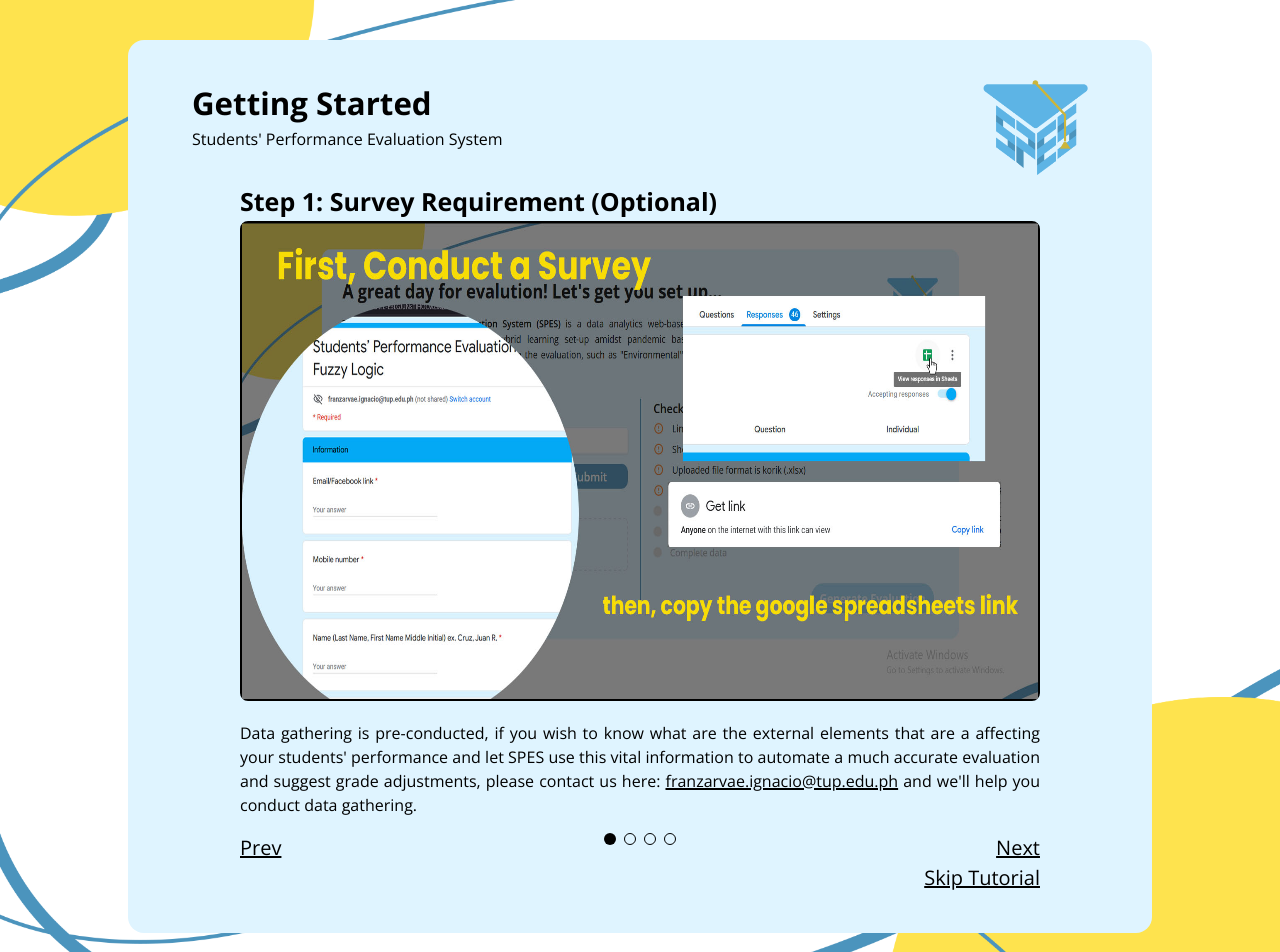
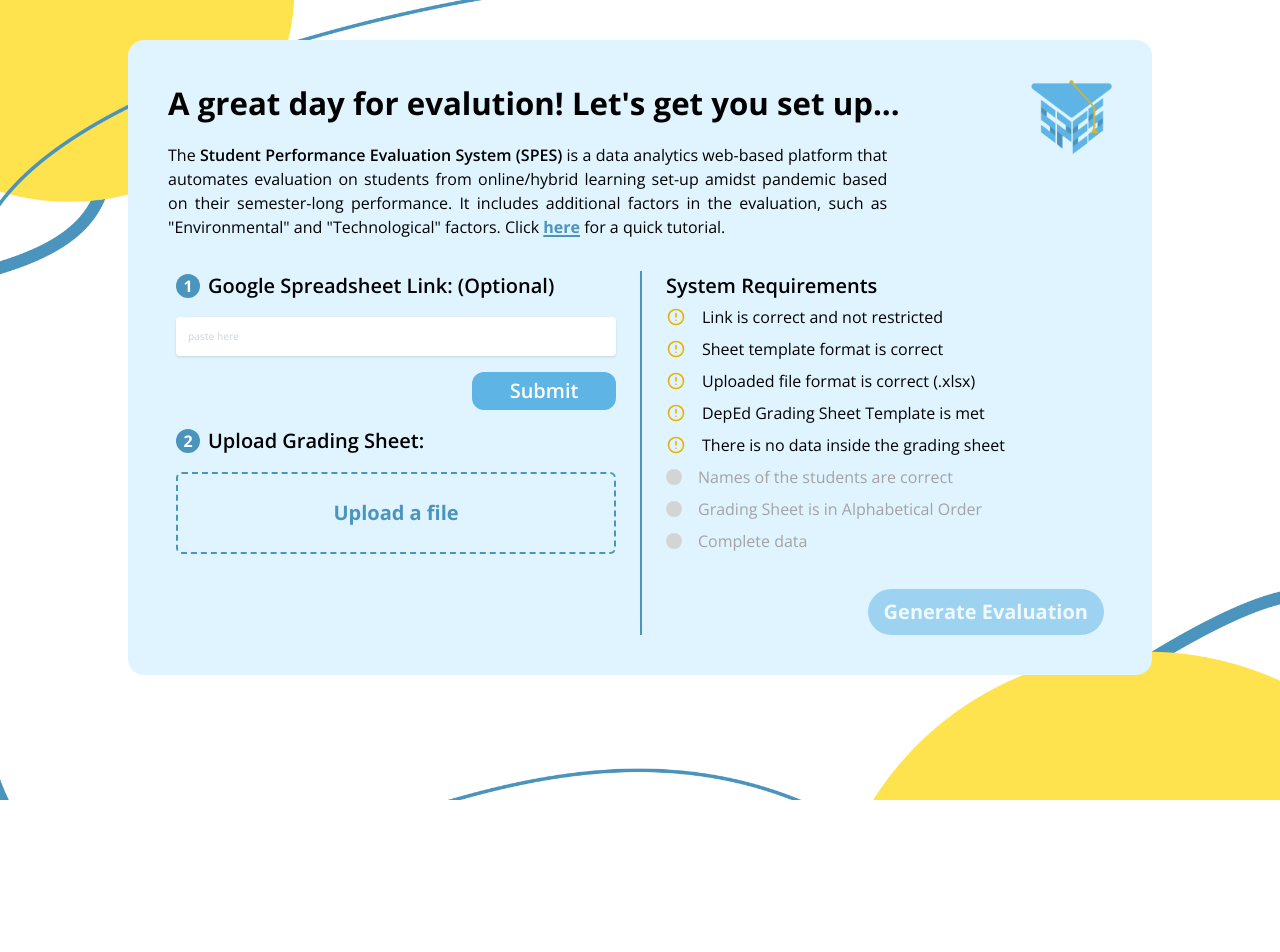
Before and after one commit to Polaf05/spes_capstone, a Next.js app: page /getting-started in a window 1280 px wide. Shown: the top 952 px of the page. After the commit the page ends 800 px from the top, so only its background shows below. Built offline with nearby package versions, Linux system fonts and the light colour scheme.

Commit message:
fix tutorial bug

```diff
--- a/pages/getting-started.tsx
+++ b/pages/getting-started.tsx
@@ -481,7 +481,7 @@ const gettingStarted = (user: any) => {
     "Complete data",
   ];
 
-  const [page, setPage] = useState<number>(0);
+  const [page, setPage] = useState<number>(4);
 
   return (
     <React.Fragment>
```
